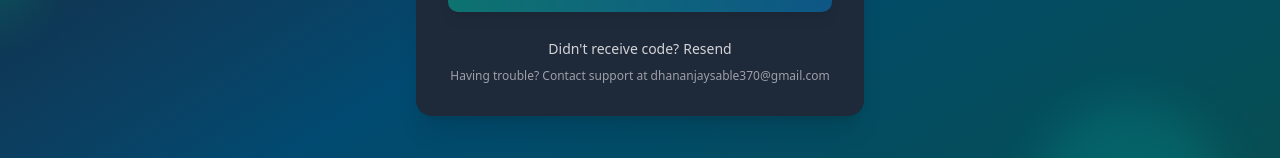
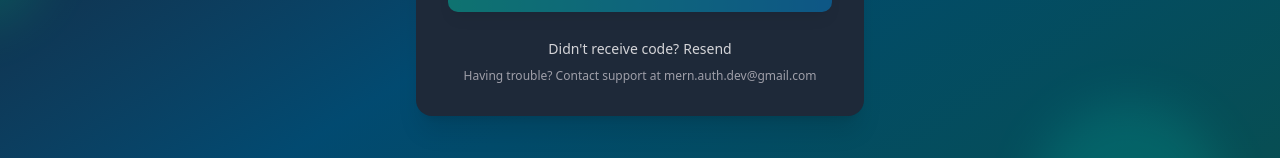
Before and after one commit to dhananjaysable370/MERN-Authentication, a React (Vite) app in the folder frontend/: page /verify-email in a window 1280 px wide. Shown: the part 466-624 px from the top of the page. Built offline with nearby package versions, Linux system fonts and the light colour scheme; no server answers.

Commit message:
Update VerifyEmail.jsx

```diff
--- a/frontend/src/Pages/VerifyEmail.jsx
+++ b/frontend/src/Pages/VerifyEmail.jsx
@@ -228,7 +228,7 @@ const EmailVerify = () => {
           </button>
 
           <p className="text-xs text-zinc-400 mt-2">
-            Having trouble? Contact support at dhananjaysable370@gmail.com
+            Having trouble? Contact support at mern.auth.dev@gmail.com
           </p>
         </div>
       </motion.div>
```
